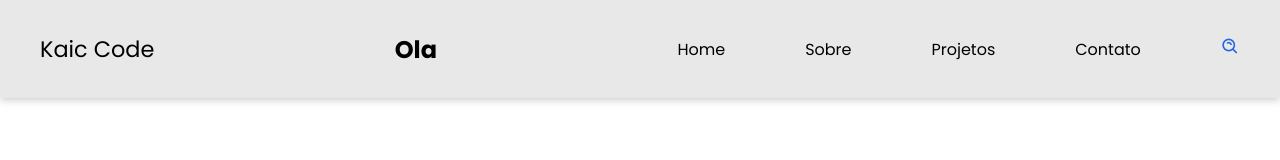
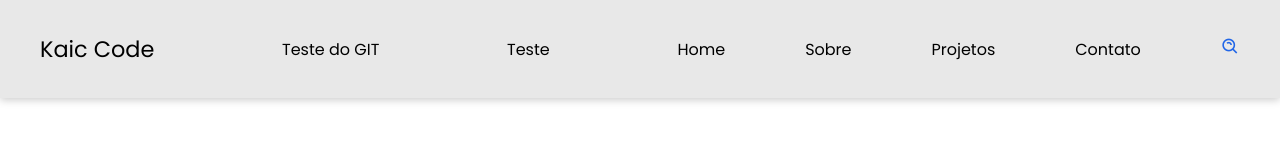
Before and after one commit to Kaic-Cesar/simple-navbar-01, a plain HTML site: page index.html in a window 1280 px wide. Drawn offline with nearby package versions, Linux system fonts and the light colour scheme.

Commit message:
terceiro commit

```diff
--- a/index.html
+++ b/index.html
@@ -11,7 +11,9 @@
     <header class="header">
         <nav class="nav">
             <a href="#" class="logo">Kaic Code</a>
-            <h1>Ola</h1>
+            <p>Teste do GIT</p>
+            <p>Teste</p>
+
             <ul class="nav-list">
                 <li><a href="#">Home</a></li>
                 <li><a href="#">Sobre</a></li>
```
